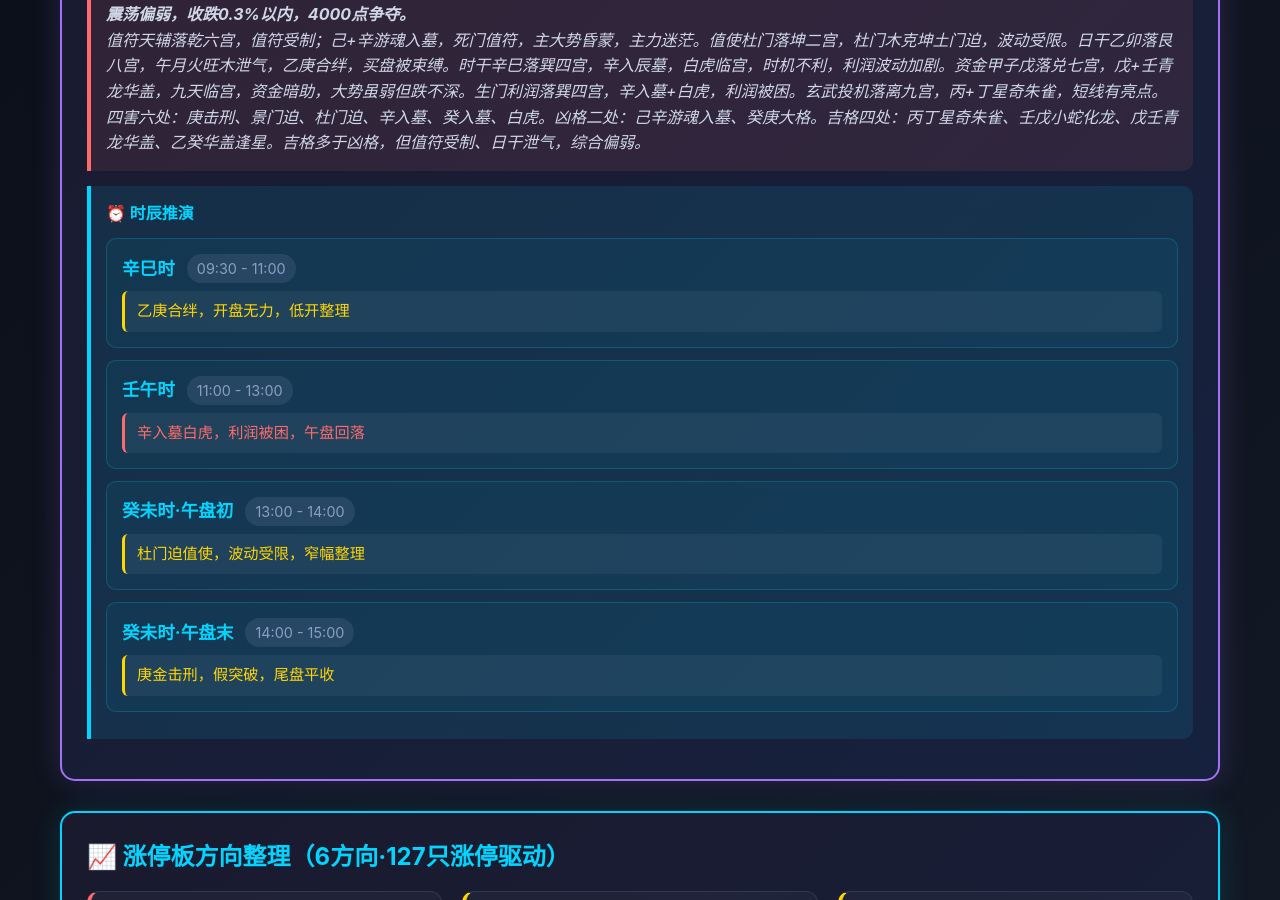
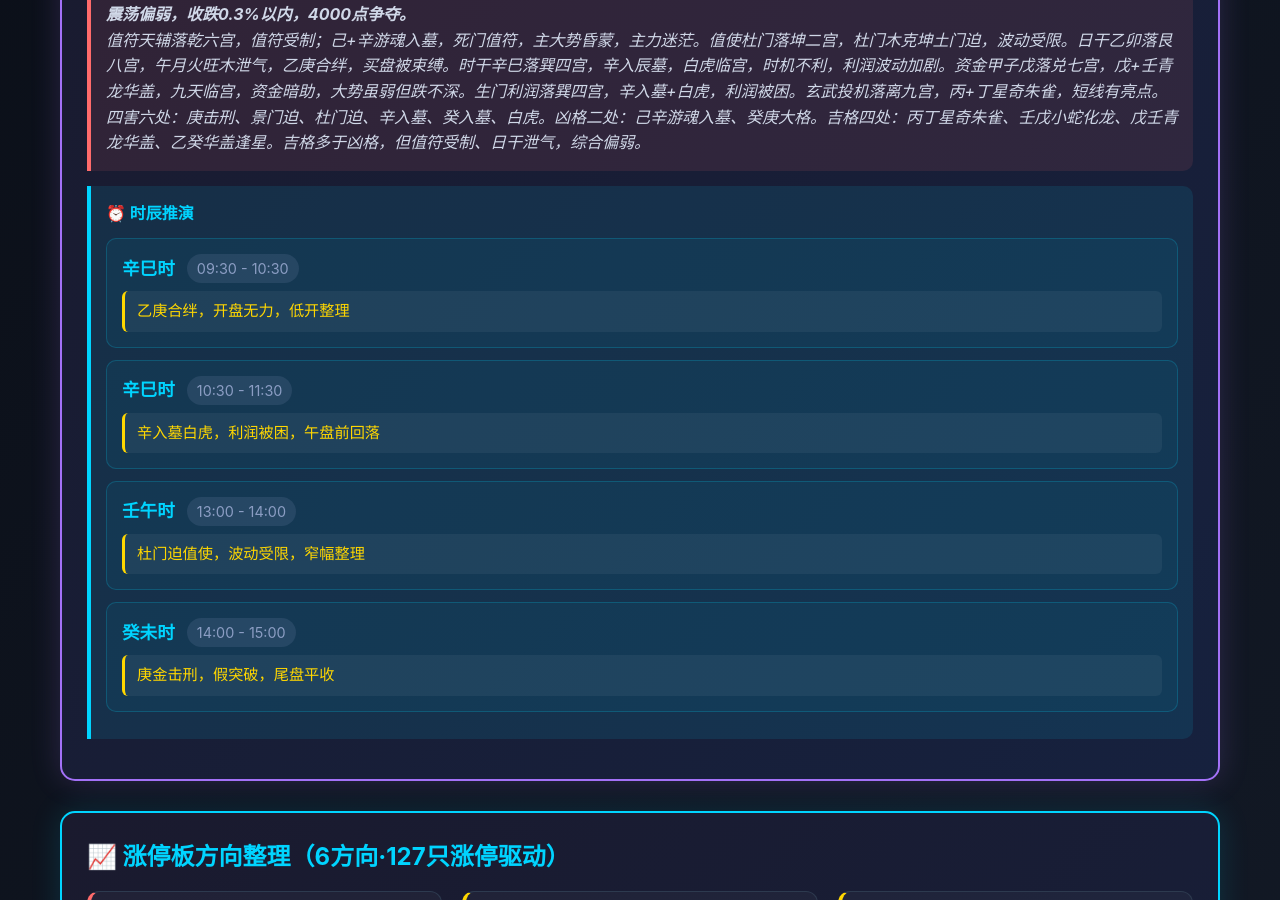
Before and after one commit to xiaoyi0319a/yixue-dashboard, a Jekyll site: the page index.html, which Jekyll copies as it is, in a window 1280 px wide and 900 px high, scrolled down 549 px. Built offline with Jekyll 4.4.1, drawn with Linux system fonts in a browser that asks for light colours.

Commit message:
Fix: 4时段改为09:30-10:30/10:30-11:30/13:00-14:00/14:00-15:00

```diff
--- a/index.html
+++ b/index.html
@@ -240,22 +240,22 @@
                 <div class="time-slot">
                     <div class="time-header">
                         <span class="time-name">辛巳时</span>
-                        <span class="time-range">09:30 - 11:00</span>
+                        <span class="time-range">09:30 - 10:30</span>
                     </div>
                     <div class="time-verdict neutral">乙庚合绊，开盘无力，低开整理</div>
                 </div>
 
                 <div class="time-slot">
                     <div class="time-header">
-                        <span class="time-name">壬午时</span>
-                        <span class="time-range">11:00 - 13:00</span>
+                        <span class="time-name">辛巳时</span>
+                        <span class="time-range">10:30 - 11:30</span>
                     </div>
-                    <div class="time-verdict down">辛入墓白虎，利润被困，午盘回落</div>
+                    <div class="time-verdict neutral">辛入墓白虎，利润被困，午盘前回落</div>
                 </div>
 
                 <div class="time-slot">
                     <div class="time-header">
-                        <span class="time-name">癸未时·午盘初</span>
+                        <span class="time-name">壬午时</span>
                         <span class="time-range">13:00 - 14:00</span>
                     </div>
                     <div class="time-verdict neutral">杜门迫值使，波动受限，窄幅整理</div>
@@ -263,7 +263,7 @@
 
                 <div class="time-slot">
                     <div class="time-header">
-                        <span class="time-name">癸未时·午盘末</span>
+                        <span class="time-name">癸未时</span>
                         <span class="time-range">14:00 - 15:00</span>
                     </div>
                     <div class="time-verdict neutral">庚金击刑，假突破，尾盘平收</div>
```
